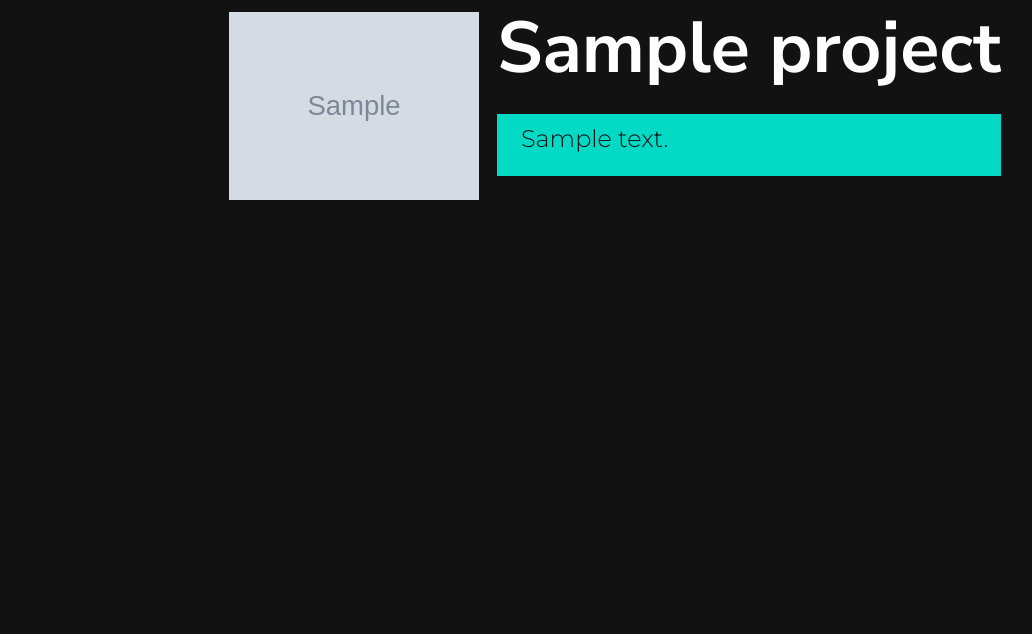
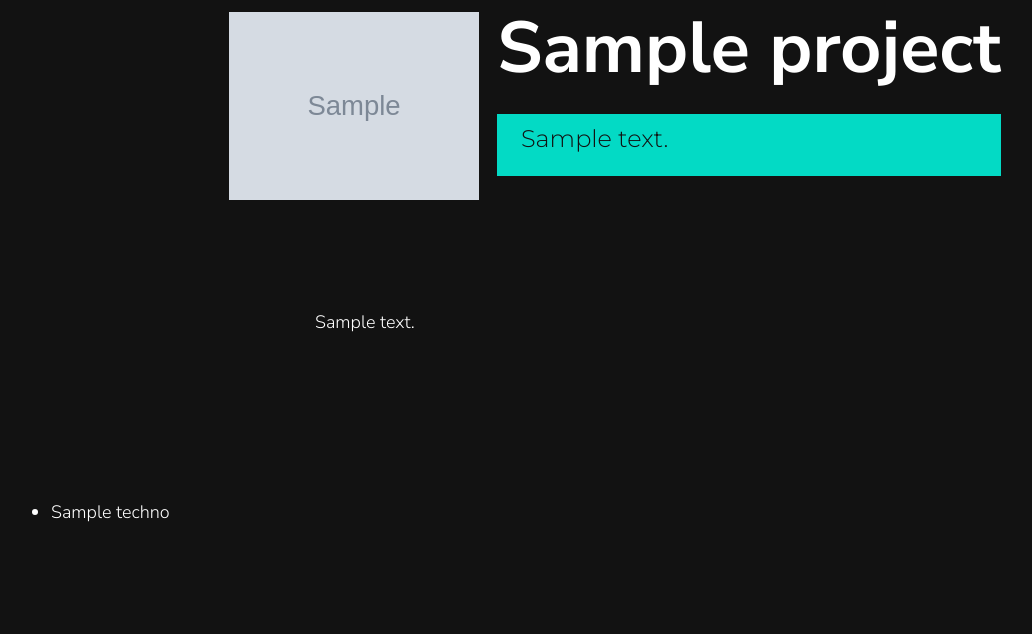
Before and after one commit to erischon/erischon-website, a Django app: page /portfolio/project/1 in a window 1280 px wide. Shown: the part 78-712 px from the top of the page, without its empty margins (25-1057 px from the left). Run offline with Django 3.2, Linux system fonts and the light colour scheme; tables that the repository leaves empty hold one stand-in row (values such as "Sample post"); grey boxes marked "Sample" are stand-in pictures; some libraries are stand-ins or nearby versions.

Commit message:
working on portfolio frontend

```diff
--- a/static/website/css/port-style.css
+++ b/static/website/css/port-style.css
@@ -587,3 +587,18 @@ p.description {
     background-color: #04AA6D;
     color: white;
   }
+
+
+/* Individual portfolio item styles */
+
+  .portfolio-item-individual {
+    padding: 0 2em 2em;
+    max-width: 1000px;
+    margin: 0 auto;
+}
+
+.portfolio-item-individual p {
+    max-width: 600px;
+    margin-left: auto;
+    margin-right: auto;
+}
--- a/templates/portfolio/project.html
+++ b/templates/portfolio/project.html
@@ -12,8 +12,17 @@
         </section>
 
         <div class="portfolio-item-individual">
+            <p>{{ project.detail | safe}}</p>
+        </div>
 
-        </div>
+        <section class="project-techno">
+            <ul>
+                {% for techno in project.techno.all %}
+                <li>{{ techno }}</li>
+                {% endfor %}
+            </ul>
+        </section>
+
 
 
 
```
